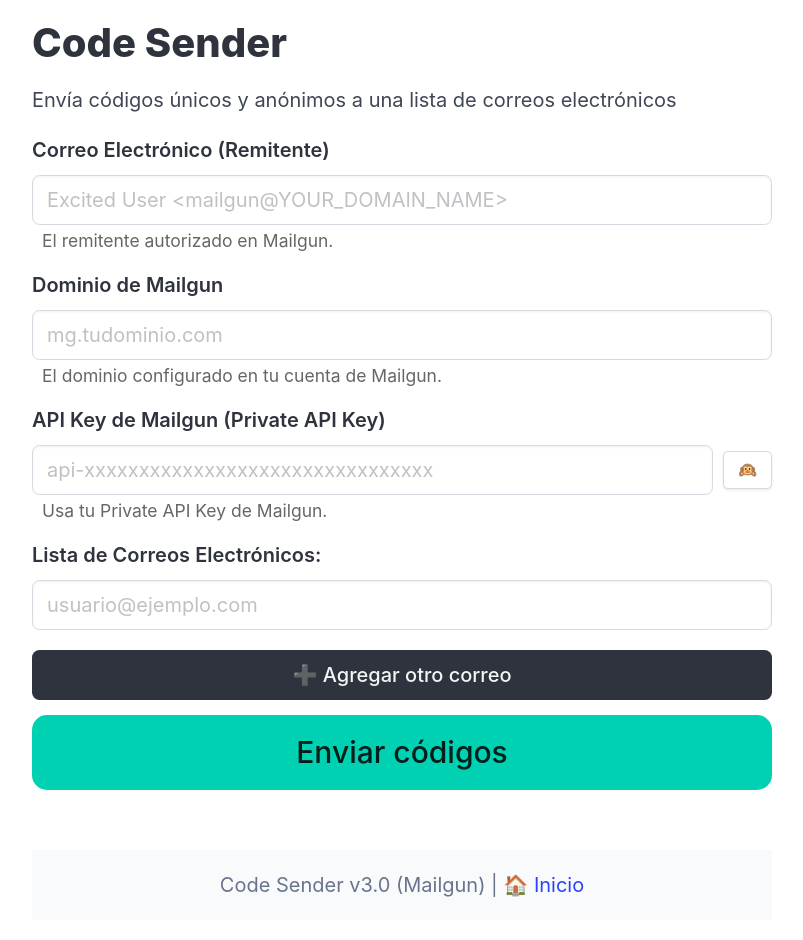
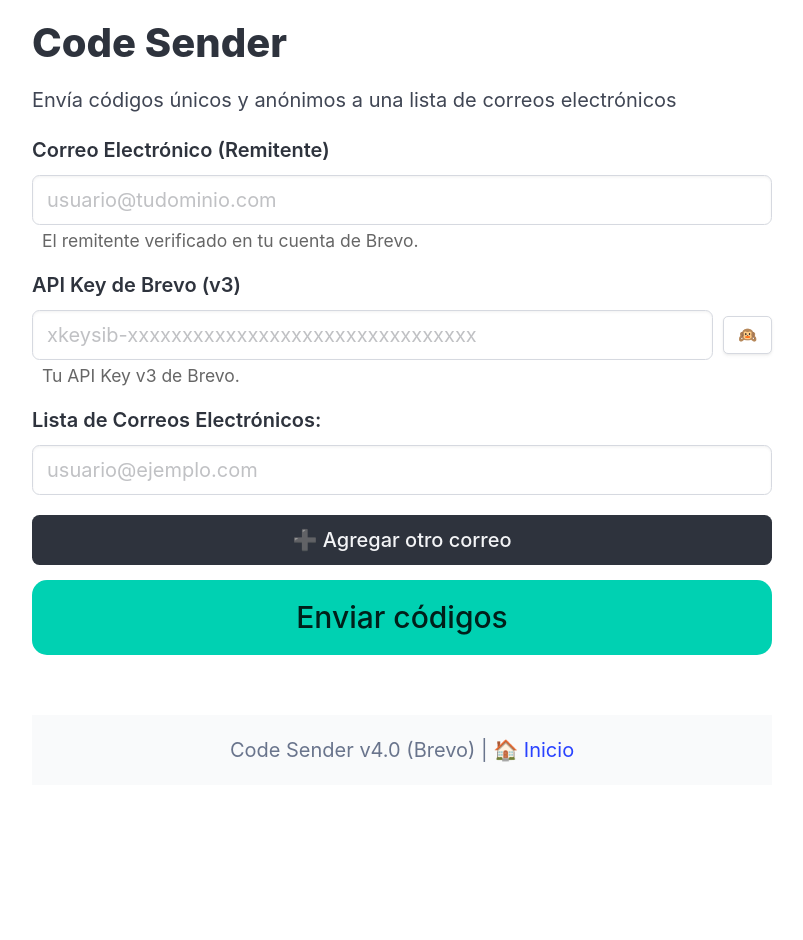
Before and after one commit to isaaleonardo/code_sender, a Flask app: page / in a window 1280 px wide. Shown: the whole page, without its empty margins (238-1041 px from the left). After the commit the page ends 762 px from the top, so only its background shows below. Run offline with Flask 3, Linux system fonts and the light colour scheme.

Commit message:
feat: migrate email service to Brevo (v4.0)

```diff
--- a/app.py
+++ b/app.py
@@ -24,14 +24,17 @@
     emails = [x for x in emails if x and not (x in seen or seen.add(x))]
     return emails
 
-def send_emails(api_key, domain, sender_email, emails, codes):
+def send_emails(api_key, sender_email, emails, codes):
     api_key = api_key.strip()
-    domain = domain.strip()
     sender_email = sender_email.strip()
 
-    # Mailgun API URL
-    url = f"https://api.mailgun.net/v3/{domain}/messages"
-    auth = ("api", api_key)
+    # Brevo API URL
+    url = "https://api.brevo.com/v3/smtp/email"
+    headers = {
+        "accept": "application/json",
+        "api-key": api_key,
+        "content-type": "application/json"
+    }
 
     errors = []
     successes = []
@@ -47,15 +50,15 @@
         html_customed = html_template.format(code=code)
 
         data = {
-            "from": sender_email,
-            "to": email,
+            "sender": {"email": sender_email},
+            "to": [{"email": email}],
             "subject": "Tu código de participación único",
-            "html": html_customed
+            "htmlContent": html_customed
         }
 
         try:
-            response = requests.post(url, auth=auth, data=data)
-            if response.status_code == 200:
+            response = requests.post(url, headers=headers, json=data)
+            if response.status_code in [200, 201, 202]:
                 successes.append(code)
             else:
                 errors.append(f"Error al enviar a {email}: Status {response.status_code} - {response.text}")
@@ -68,10 +71,9 @@
 @app.route("/", methods=["GET", "POST"])
 def index():
     if request.method == "POST":
-        print("DEBUG: Processing POST request in / route (Mailgun V3)")
+        print("DEBUG: Processing POST request in / route (Brevo V4)")
         sender_email = request.form.get("sender_email")
         api_key = request.form.get("api_key")
-        domain = request.form.get("domain")
         email_list = request.form.get("email_list")
 
         if not sender_email:
@@ -79,9 +81,6 @@
 
         if not api_key:
             return render_template("index.html", error="La API Key es requerida")
-
-        if not domain:
-            return render_template("index.html", error="El dominio de Mailgun es requerido")
 
         if not email_list:
             return render_template("index.html", error="La lista de emails es requerida")
@@ -92,7 +91,7 @@
             return render_template("index.html", error="No se encontraron emails válidos")
 
         codes = [generate_secure_code() for _ in emails]
-        result = send_emails(api_key, domain, sender_email, emails, codes)
+        result = send_emails(api_key, sender_email, emails, codes)
 
         successes = result['successes']
         errors = result['errors']
--- a/templates/base.html
+++ b/templates/base.html
@@ -35,7 +35,7 @@
         {% block content %}{% endblock %}
         <footer class="footer mt-6 py-4">
             <div class="content has-text-centered has-text-grey">
-                <p>Code Sender v3.0 (Mailgun) | <a href="/">🏠 Inicio</a></p>
+                <p>Code Sender v4.0 (Brevo) | <a href="/">🏠 Inicio</a></p>
             </div>
         </footer>
         </div>
--- a/templates/index.html
+++ b/templates/index.html
@@ -18,26 +18,18 @@
     <div class="field">
         <label class="label">Correo Electrónico (Remitente)</label>
         <div class="control">
-            <input class="input" type="email" name="sender_email" placeholder="Excited User <mailgun@YOUR_DOMAIN_NAME>" required>
+            <input class="input" type="email" name="sender_email" placeholder="usuario@tudominio.com" required>
         </div>
-        <small style="color: #666; margin-left: 10px;">El remitente autorizado en Mailgun.</small>
+        <small style="color: #666; margin-left: 10px;">El remitente verificado en tu cuenta de Brevo.</small>
     </div>
 
     <div class="field">
-        <label class="label">Dominio de Mailgun</label>
-        <div class="control">
-            <input class="input" type="text" name="domain" placeholder="mg.tudominio.com" required>
-        </div>
-        <small style="color: #666; margin-left: 10px;">El dominio configurado en tu cuenta de Mailgun.</small>
-    </div>
-
-    <div class="field">
-        <label class="label">API Key de Mailgun (Private API Key)</label>
+        <label class="label">API Key de Brevo (v3)</label>
         <div class="control is-flex is-align-items-center">
-            <input class="input" type="password" name="api_key" id="api-key" placeholder="api-xxxxxxxxxxxxxxxxxxxxxxxxxxxxxxxx" required>
+            <input class="input" type="password" name="api_key" id="api-key" placeholder="xkeysib-xxxxxxxxxxxxxxxxxxxxxxxxxxxxxxxx" required>
             <button class="button is-small ml-2" id="toggle-password" type="button" title="Mostrar/ocultar">🙉</button>
         </div>
-        <small style="color: #666; margin-left: 10px;">Usa tu Private API Key de Mailgun.</small>
+        <small style="color: #666; margin-left: 10px;">Tu API Key v3 de Brevo.</small>
     </div>
 
     <div class="field">
```
